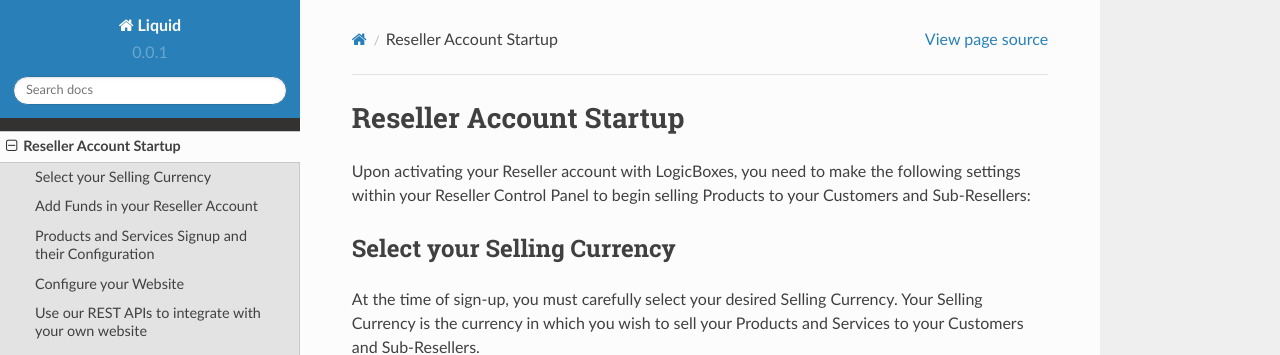
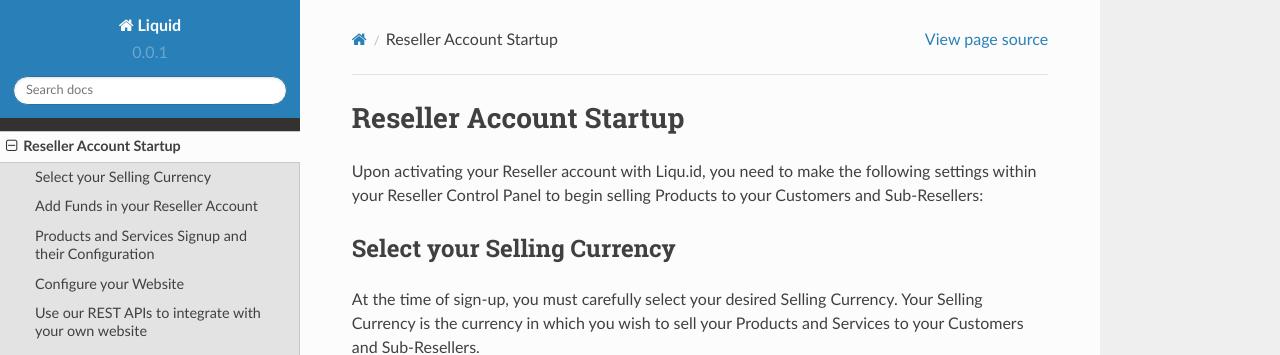
Before and after one commit to liquidregistrar/liquid-docs, a Sphinx documentation site: the page built from docs/source/accountstartup.rst, in a window 1280 px wide and 900 px high. Shown: the top 355 px of the window. Built offline with Sphinx 7.4.7 and the Read the Docs theme 2.0.0, drawn with Linux system fonts in a browser that asks for light colours.

Commit message:
Update accountstartup.rst

```diff
--- a/docs/source/accountstartup.rst
+++ b/docs/source/accountstartup.rst
@@ -1,7 +1,7 @@
 Reseller Account Startup
 ========================
 
-Upon activating your Reseller account with LogicBoxes, you need to make the following settings within your Reseller Control Panel to begin selling Products to your Customers and Sub-Resellers:
+Upon activating your Reseller account with Liqu.id, you need to make the following settings within your Reseller Control Panel to begin selling Products to your Customers and Sub-Resellers:
 
 Select your Selling Currency
 ----------------------------
```
